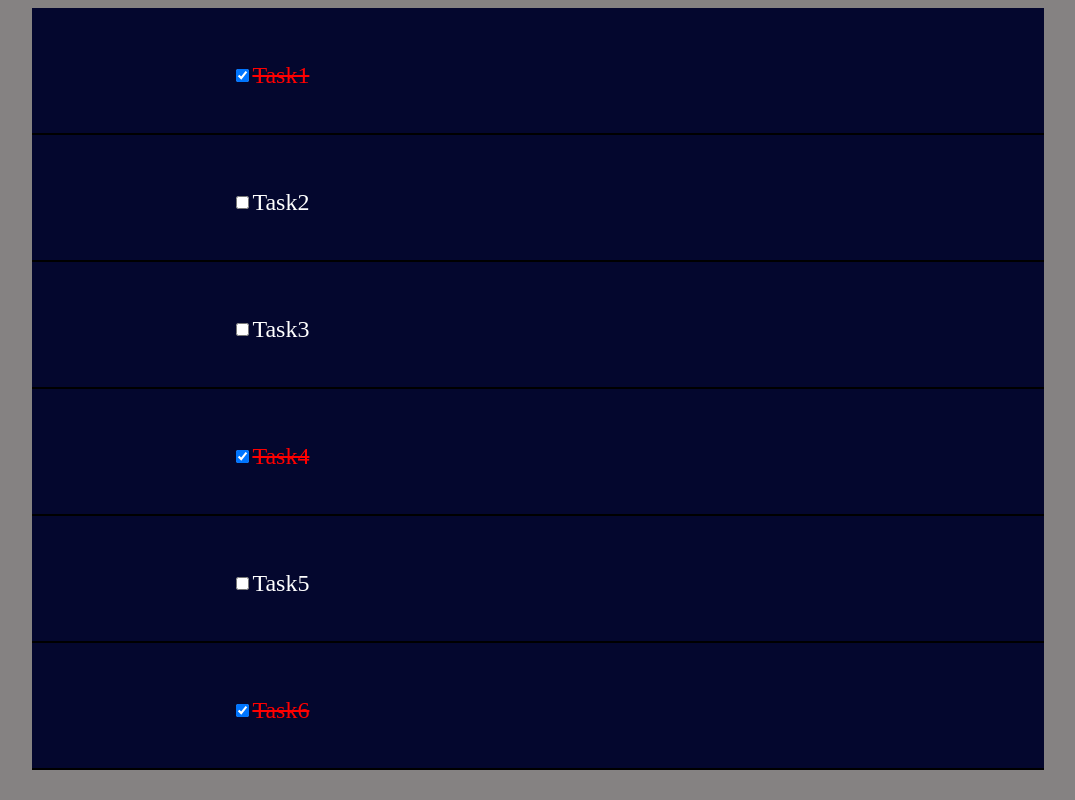
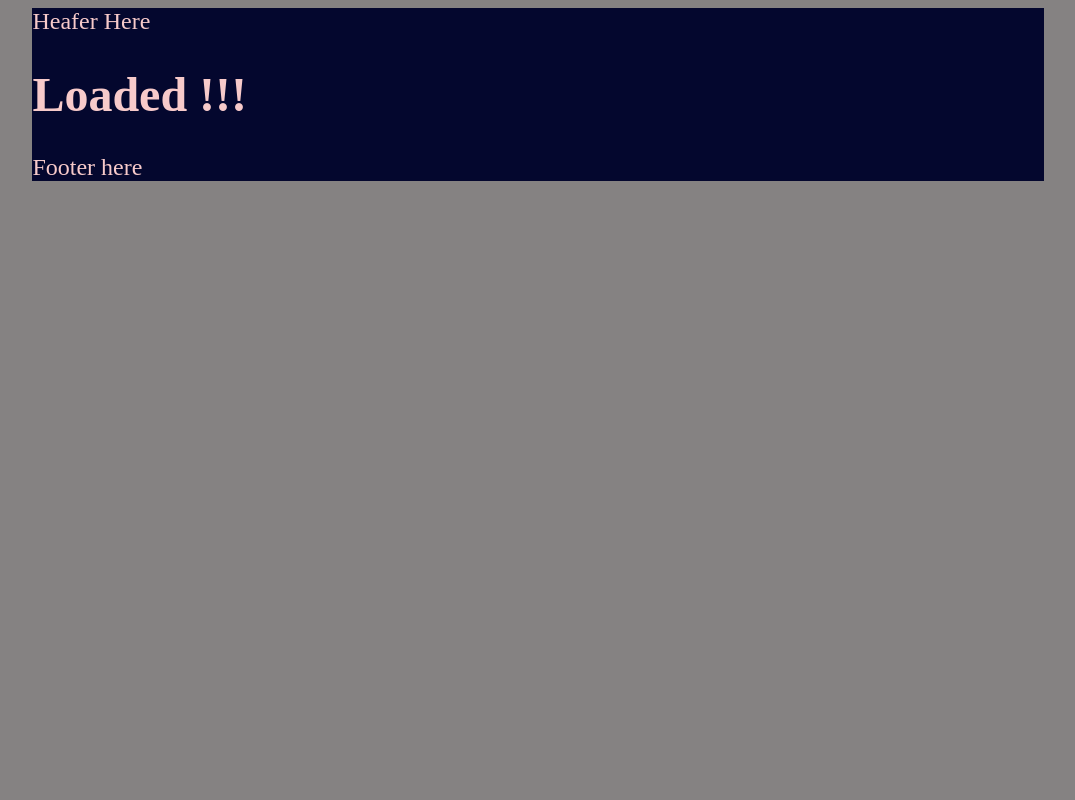
Before and after one commit to alle-zhinzher/Courses, a React (Create React App) app in the folder React/lesson1/: page / in a window 1280 px wide. Shown: the whole page, without its empty margins (102-1177 px from the left). Built offline with nearby package versions, Linux system fonts and the light colour scheme.

Commit message:
Conditional statments

```diff
--- a/React/lesson1/src/components/App.js
+++ b/React/lesson1/src/components/App.js
@@ -1,37 +1,24 @@
 import React from 'react';
-import todo from './toDoData';
-import ToDoItem from './ToDoItem';
+import Conditional from './Conditional';
 
 class App extends React.Component {
     constructor() {
         super()
         this.state = {
-            todos: todo,
+
+            login: false,
         }
-        this.handleChange = this.handleChange.bind(this);
     }
-    handleChange (id) {
-        this.setState(prevState => {
-            const updateTodos = prevState.todos.map(todo => {
-                if(todo.id === id) {
-                     todo.completed = !todo.completed
-                    }
-                return todo
-            })
-            return {
-                todos:updateTodos
-            }
-        })
+    componentDidMount(){
+        setTimeout(()=>{
+            this.setState(
+                {loading:false}
+                )}, 2000)
     }
     render() {
-        const todoData = this.state.todos.map(item => <ToDoItem
-                                                            key={(item.id)}
-                                                            item={item}
-                                                            handleChange = {this.handleChange}
-                                                            />)
         return (
             <div className="todo-list">
-                {todoData}
+                <Conditional loading={this.state.loading} />
             </div>
         )
     }
@@ -55,17 +42,32 @@ import todo from './toDoData';
 import ToDoItem from './ToDoItem';
 
 class App extends React.Component {
-    constructor () {
+    constructor() {
         super()
         this.state = {
             todos: todo,
         }
+        this.handleChange = this.handleChange.bind(this);
     }
-
+    handleChange (id) {
+        this.setState(prevState => {
+            const updateTodos = prevState.todos.map(todo => {
+                if(todo.id === id) {
+                     todo.completed = !todo.completed
+                    }
+                return todo
+            })
+            return {updateTodos}
+        })
+    }
     render() {
-        const todoData = this.state.todos.map(item => <ToDoItem key={(item.id)} task={item.task} />)
+        const todoData = this.state.todos.map(item => <ToDoItem
+                                                            key={(item.id)}
+                                                            item={item}
+                                                            handleChange = {this.handleChange}
+                                                            />)
         return (
-            <div class="todo-list">
+            <div className="todo-list">
                 {todoData}
             </div>
         )
@@ -73,4 +75,7 @@ class App extends React.Component {
 }
 
 
+export default App
+
+
 */
--- /dev/null
+++ b/React/lesson1/src/components/Conditional.js
@@ -0,0 +1,16 @@
+import React from 'react';
+
+function Conditional(props) {
+
+        return (
+            <div>
+                <header>Heafer Here</header>
+                <div>
+                {props.loading ?<h1>Loading ...</h1>:<h1>Loaded !!!</h1>}
+                </div>
+                <footer>Footer here</footer>
+            </div>
+        )
+    }
+
+export default Conditional
```
